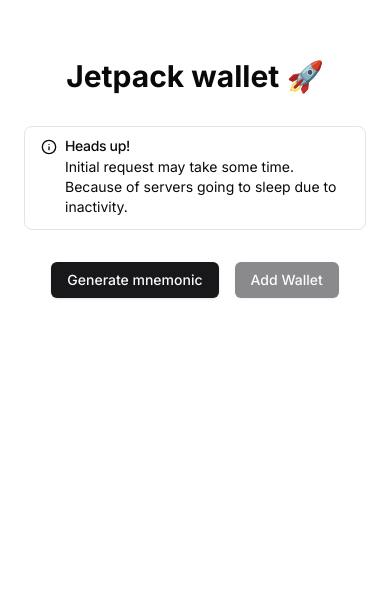
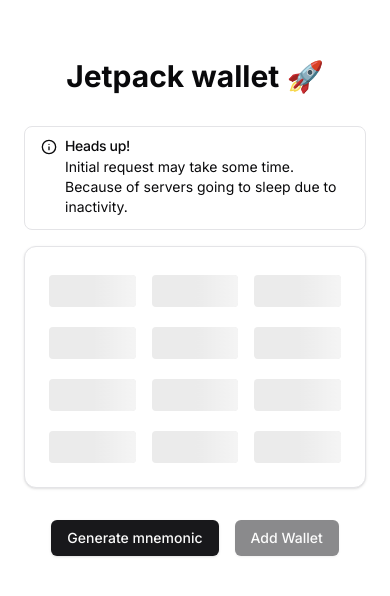
Before and after one commit to destructo570/jetpack-web3-wallet, a Next.js app in the folder apps/frontend/: page / in a window 390 px wide. Shown: the part 126-722 px from the top of the page. Built offline with nearby package versions, Linux system fonts and the light colour scheme.

Commit message:
fix: mobile reponsive ui

```diff
--- a/apps/frontend/src/app/page.tsx
+++ b/apps/frontend/src/app/page.tsx
@@ -74,9 +74,9 @@ export default function page() {
     <main className="flex flex-col items-center h-screen bg-background pt-36">
       <h1 className="text-3xl font-bold mb-8">Jetpack wallet 🚀</h1>
       {renderInfo()}
-      {seed_phrase || loading ? (
+      {seed_phrase || loading  || true? (
         <Card className="w-full p-6 grid grid-cols-3 gap-4 mt-4">
-          {loading ? <SeedPhraseLoading /> : renderPhrases()}
+          {loading || true? <SeedPhraseLoading /> : renderPhrases()}
         </Card>
       ) : null}
       <div className="my-8 flex gap-4">
@@ -85,7 +85,7 @@ export default function page() {
           Add Wallet
         </Button>
       </div>
-      <div className="w-full grid grid-cols-2 gap-4">
+      <div className="w-full grid sm:grid-cols-2 gap-4">
         {wallets?.map((wallet) => {
           return (
             <WalletCard
--- a/apps/frontend/src/components/common/SeedPhraseLoading.tsx
+++ b/apps/frontend/src/components/common/SeedPhraseLoading.tsx
@@ -5,7 +5,7 @@ const SeedPhraseLoading = () => {
   const renderLoader = () => {
     let element_list = [];
     for (let index = 0; index < 12; index++) {
-      element_list.push(<Skeleton width={256} height={32} />);
+      element_list.push(<Skeleton width={"100%"} height={32} />);
     }
     return element_list;
   };
--- a/apps/frontend/src/components/common/WalletCard.tsx
+++ b/apps/frontend/src/components/common/WalletCard.tsx
@@ -12,7 +12,7 @@ export default function WalletCard(props: {
       <div>
         <p className="text-sm text-muted-foreground">{network}</p>
       </div>
-      <p className="text-sm">{public_key}</p>
+      <p className="text-sm truncate text-ellipsis">{public_key}</p>
     </Card>
   );
 }
```
